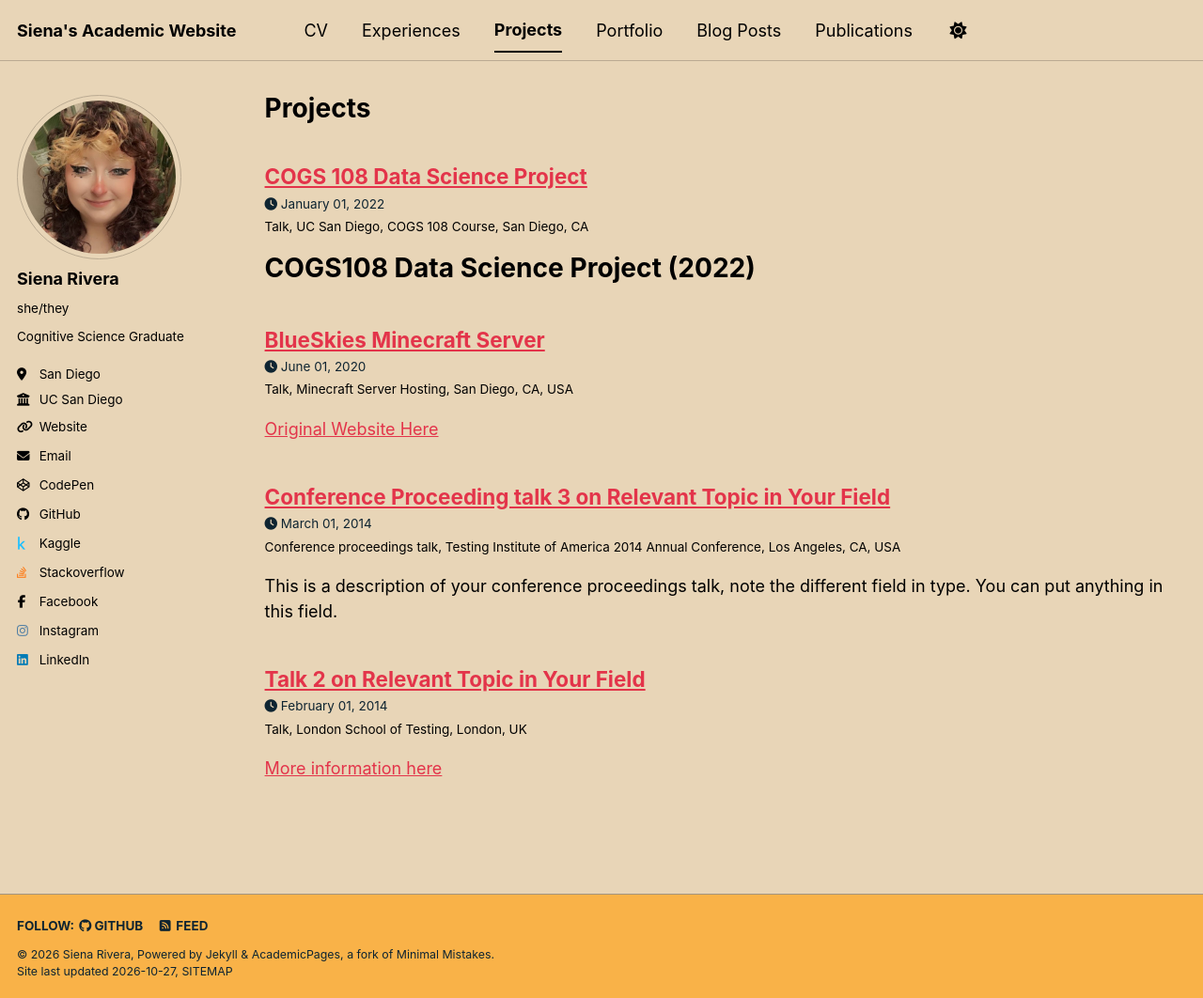
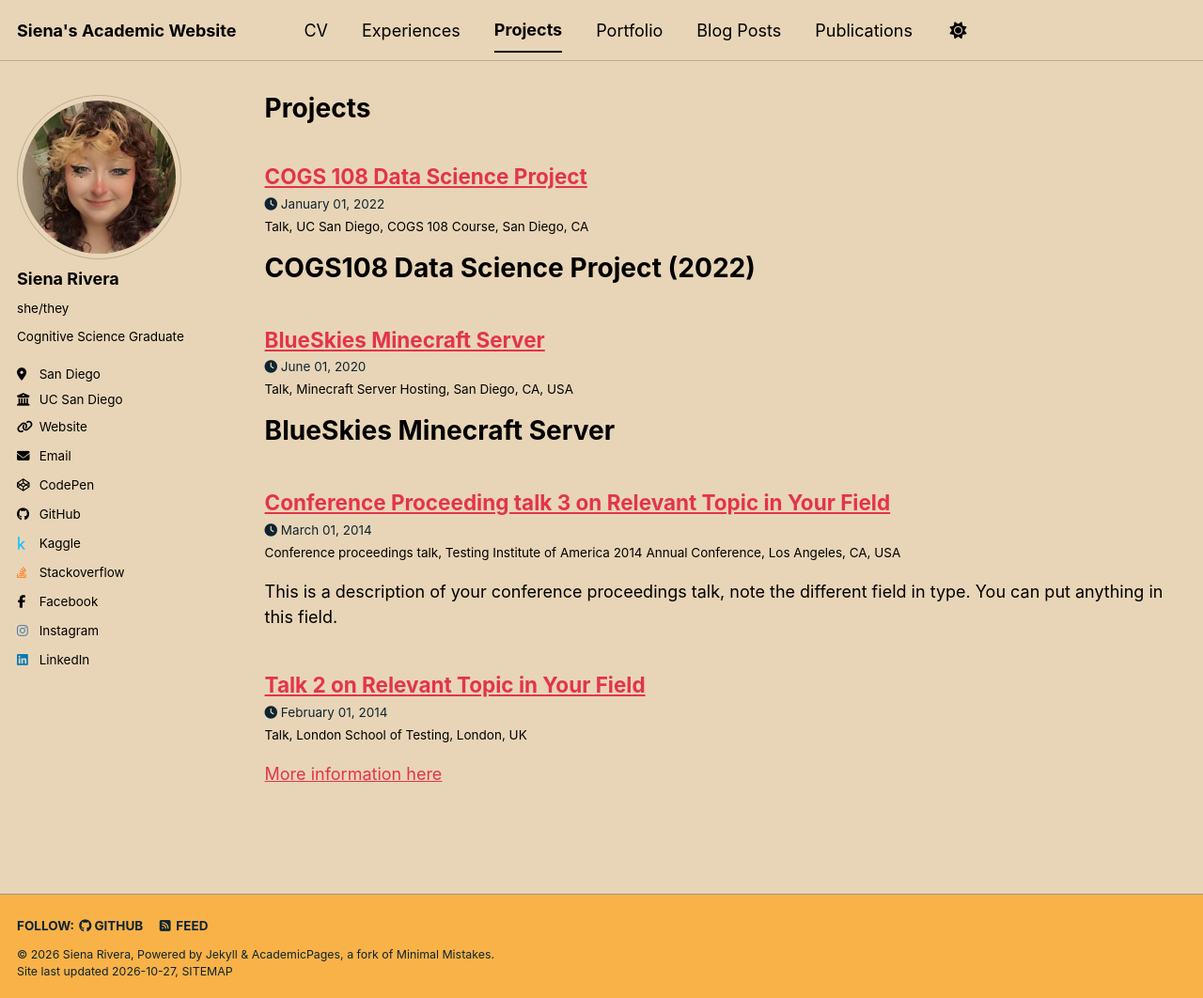
Before and after one commit to BellaIngenue/sienasrivera.github.io, a Jekyll site: the page built from _pages/projects.html, in a window 1280 px wide and 1062 px high. Shown: the whole window at 94% size. Built offline with Jekyll 4.4.1, drawn with Linux system fonts in a browser that asks for light colours; a style sheet for code colours, icons or effects is not loaded.

Commit message:
Update 2013-03-01-tutorial-1.md

```diff
--- a/_projects/2013-03-01-tutorial-1.md
+++ b/_projects/2013-03-01-tutorial-1.md
@@ -8,7 +8,10 @@ date: 2020-06-01
 location: "San Diego, CA, USA"
 ---
 
-[Original Website Here](https://sites.google.com/view/blueskiesmc/home)
+BlueSkies Minecraft Server
+======
+
+[OG WEBSITE](https://sites.google.com/view/blueskiesmc/home)
 
 BlueSkies Minecraft Server is a Minecraft Survival server that I founded and owned. Having started this project in June 2020, she sadly had to close it in mid 2023. She has worked on a multitude of aspects from the: Developer Side (Coding and working with MySQL Databases), to Art Side (Creating a Custom Website and Custom Art), to the Communication and Moderation of the Server itself. She also created a BlueSkies Podcast and Youtube Channel as well.
 * This project has been an incredible use of her skills, and she has loved meeting others through the experience. The project has overall, been incredibly successful and has made her friends, and great times.
```
